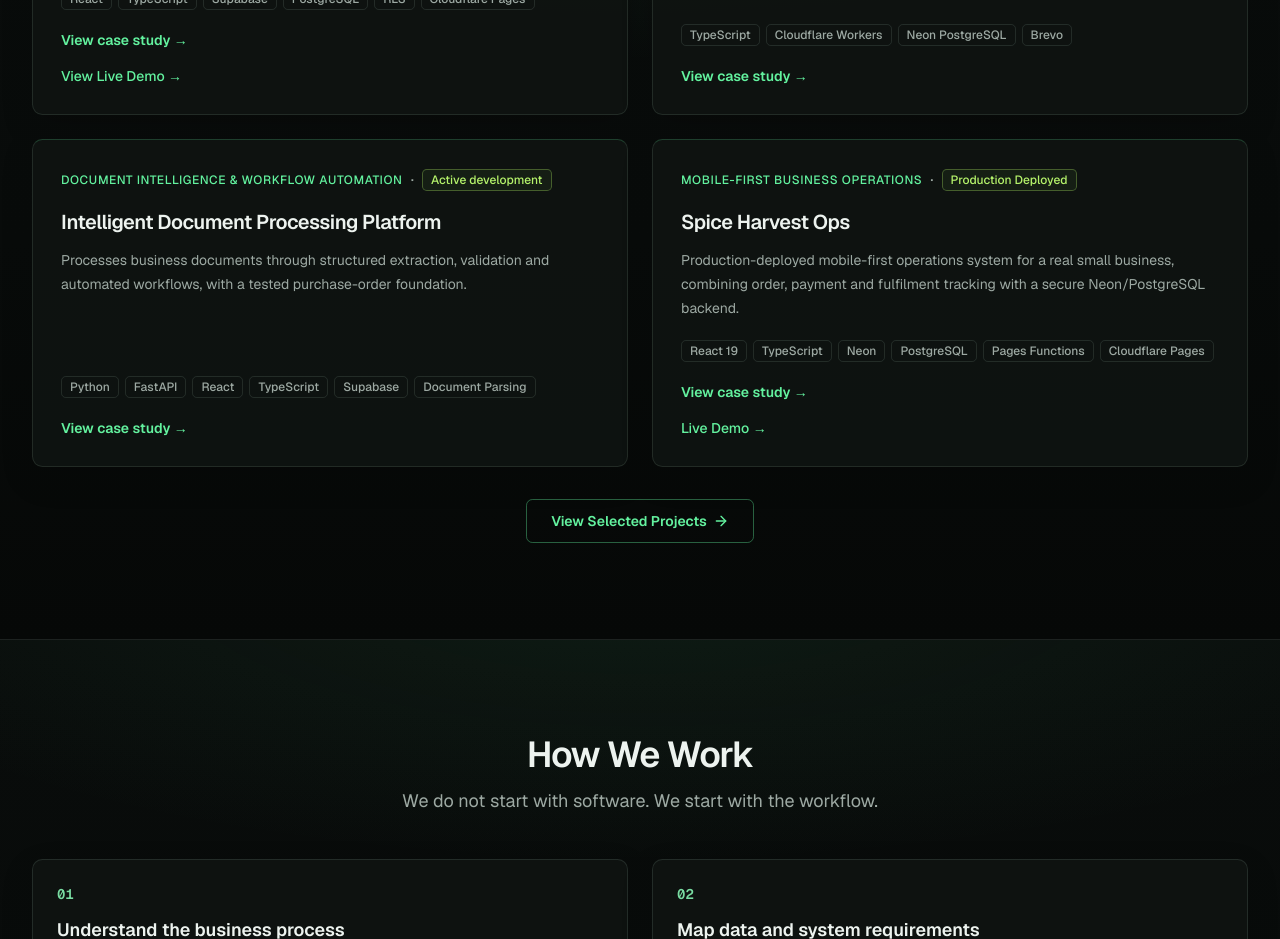
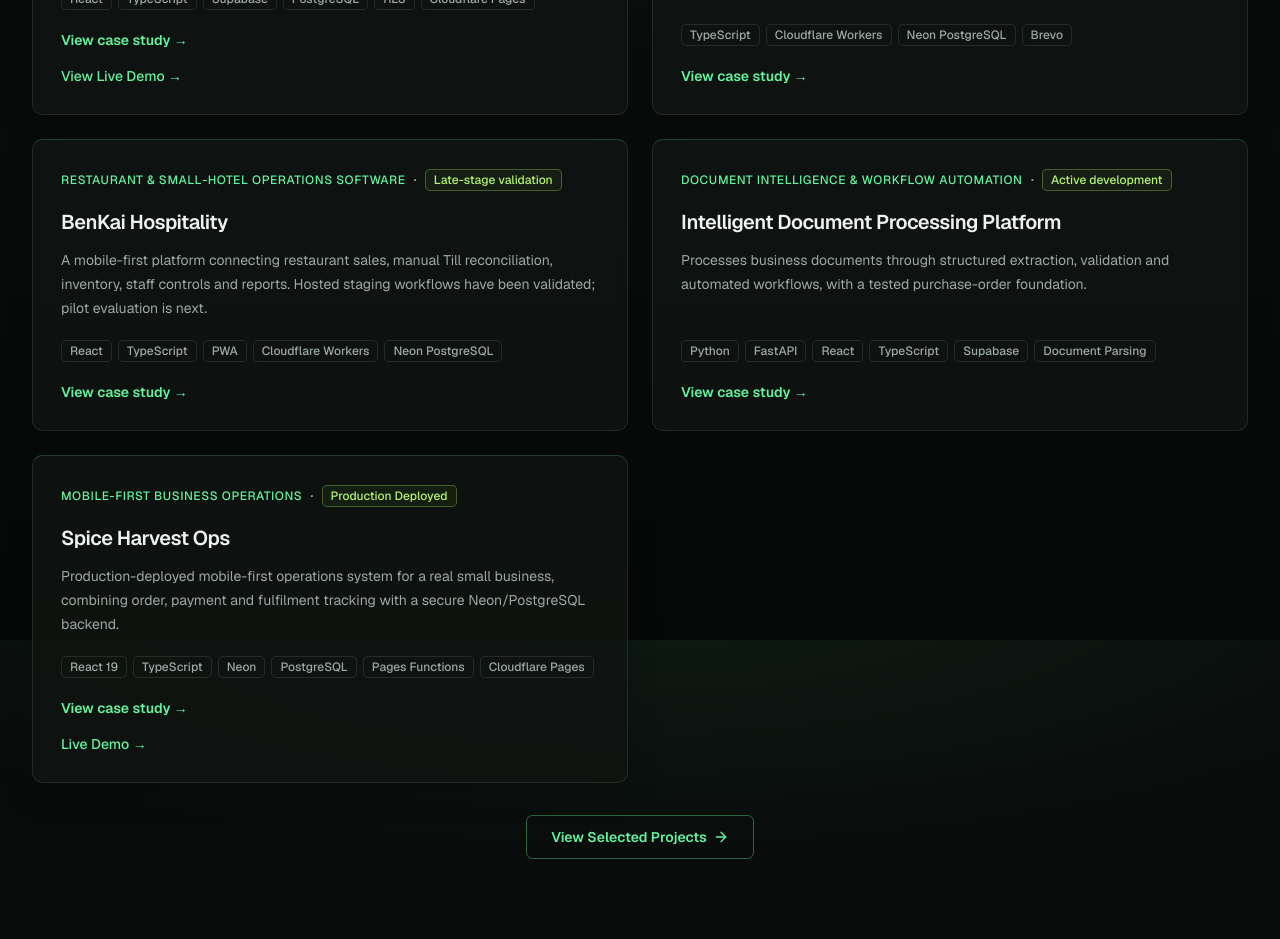
Before and after one commit to kamaubenjamin/benjamin-kamau-portfolio, a Next.js app: page / in a window 1280 px wide. Shown: the part 2560-3499 px from the top of the page. Built offline with nearby package versions, Linux system fonts and the light colour scheme; no server answers.

Commit message:
feat: add staging-validated BenKai Hospitality portfolio case study

```diff
--- a/src/data/projects.ts
+++ b/src/data/projects.ts
@@ -83,18 +83,104 @@ export interface Project {
 const projectDisplayOrder = new Map([
   ["gymbolt-gym-management-system", 0],
   ["benkai-collect", 1],
-  ["house-of-original", 2],
-  ["exploreafrica-travel-platform", 3],
-  ["intelligent-document-processing-platform", 4],
-  ["spice-harvest-ops", 5],
-  ["quoteflows", 6],
-  ["essiedo-catalogue-pilot", 7],
-  ["home-health-operations-demo", 8],
-  ["pair-and-place-website-operations", 9],
-  ["flow-sync", 10],
+  ["benkai-hospitality", 2],
+  ["house-of-original", 3],
+  ["exploreafrica-travel-platform", 4],
+  ["intelligent-document-processing-platform", 5],
+  ["spice-harvest-ops", 6],
+  ["quoteflows", 7],
+  ["essiedo-catalogue-pilot", 8],
+  ["home-health-operations-demo", 9],
+  ["pair-and-place-website-operations", 10],
+  ["flow-sync", 11],
 ]);
 
 export const projects: Project[] = ([
+  {
+    slug: "benkai-hospitality",
+    title: "BenKai Hospitality",
+    category: "Restaurant & Small-Hotel Operations Software",
+    status: "Late-stage validation",
+    statusVariant: "lime",
+    shortDescription:
+      "Mobile-first hospitality operations platform bringing restaurant sales, checkout, stock, expenses and reporting into one workspace.",
+    cardDescription:
+      "Installable, multi-tenant restaurant and small-hotel operations software with staged checkout, inventory and staff-access workflows. Hosted staging acceptance has passed; production launch remains pending.",
+    featuredDescription:
+      "A mobile-first platform connecting restaurant sales, manual Till reconciliation, inventory, staff controls and reports. Hosted staging workflows have been validated; pilot evaluation is next.",
+    positioning:
+      "Staging-validated, pre-pilot hospitality software; not generally available.",
+    overview:
+      "BenKai Hospitality is an installable, mobile-first business operations platform designed for independent restaurants and small hotels. It helps business owners track daily sales, manage orders and payments, record stock movements and expenses, and review reports. The platform is designed for multiple independent businesses, each with its own configurable business identity and access controls. BenKai Hotel is a development benchmark tenant, not a hard-coded product identity.",
+    problem:
+      "Small hospitality operators often record sales, M-Pesa confirmations, supplier purchases, stock counts and expenses separately. This makes it difficult to reconcile a busy day, track credit and understand ingredient usage without repeatedly checking paper ledgers and messages.",
+    solution:
+      "Bring the daily workflow into one phone-friendly workspace: create orders, record cash and manually verified Buy Goods Till payments, track credit and adjustments, manage menu prices and stock purchases, complete closing counts, and review operational reports. Staff permissions separate frontline tasks from sensitive financial and administrative functions.",
+    publicCapabilities: [
+      "Order entry, sales ledger and checkout workflows",
+      "Cash, manually verified Till payments and credit tracking",
+      "Menu and pricing management with owner-controlled access",
+      "Stock purchases, ingredient usage and closing counts",
+      "Expenses and operational reporting",
+      "Role-based staff access and tenant-isolated business records",
+    ],
+    capabilities: [
+      "Mobile-first installable progressive web app",
+      "Configurable business branding for separate restaurant and hotel tenants",
+      "Orders and point-of-sale flow",
+      "Cash, split/partial payments, manually verified Till receipts and credit",
+      "Credit approvals, repayments and recorded refunds or reversals",
+      "Menu pricing, archiving and restoring items",
+      "Stock purchasing, closing counts and ingredient-use reconciliation",
+      "Expenses and wage records",
+      "Sales and operational reports, with gated Growth meal-costing and CSV workflows",
+      "Role-scoped permissions and tenant-isolation checks in hosted staging",
+    ],
+    architecture:
+      "React and TypeScript power the mobile-first application, with a Cloudflare Workers API and Neon PostgreSQL for persisted hospitality operations. Tenant-scoped authorization, staff roles and configurable branding are part of the reusable SaaS architecture. The staging environment is separate from production.",
+    architectureDetails: [
+      "Cloudflare Workers API with Neon PostgreSQL for operational records",
+      "Multi-tenant data boundaries with role-based access restrictions",
+      "Installable responsive PWA with configurable tenant identity",
+      "Staging validation for representative checkout, stock, credit and report flows",
+    ],
+    technologies: [
+      "React",
+      "TypeScript",
+      "Progressive Web App",
+      "Cloudflare Workers",
+      "Neon PostgreSQL",
+      "Role-Based Access",
+    ],
+    cardTechnologies: [
+      "React",
+      "TypeScript",
+      "PWA",
+      "Cloudflare Workers",
+      "Neon PostgreSQL",
+    ],
+    currentStatusHeading: "Hosted staging validated; pre-pilot release",
+    currentStatus:
+      "As of 24 November 2026, hosted staging acceptance has passed for representative checkout, staff-role access, tenant isolation, credit handling, stock closing counts, Growth meal-costing and CSV restrictions. The product remains in pre-pilot evaluation: physical iPhone acceptance, pilot feedback and production sign-off are still outstanding. A staging workspace is not a public commercial launch.",
+    roadmap:
+      "Complete physical-device acceptance and pilot evaluation, review remaining administration and security lifecycle changes, then make a separate decision on production readiness and controlled onboarding. Automated Safaricom Till/M-Pesa verification and broad commercial availability are not claimed.",
+    role:
+      "BenKai Systems is responsible for product discovery, workflow design, mobile-first implementation, multi-tenant architecture, staging deployment and validation.",
+    callToAction:
+      "Run a restaurant or small hotel and want clearer control of orders, stock and daily sales? Talk to BenKai Systems about your current workflow. Public self-service onboarding is not open yet.",
+    repositoryStatus: "Private proprietary source repository",
+    liveDemoStatus: "No unrestricted public demo is advertised.",
+    claimsNotToMake: [
+      "No production launch or general customer onboarding claim",
+      "No paying-customer, adoption, revenue, savings or operational impact metrics",
+      "No automatic or bank-verified M-Pesa/Till integration claim",
+      "No physical iPhone/device acceptance claim",
+      "No completed pilot evaluation or disaster-recovery certification claim",
+      "No claim that all pending administrative lifecycle changes are deployed",
+      "Do not publish private staging credentials, invitation links, infrastructure identifiers or tenant data",
+    ],
+    featured: true,
+  },
   {
     slug: "intelligent-document-processing-platform",
     title: "Intelligent Document Processing Platform",
```
Also changed, not shown: 5 other files (tests, documents, lock files or other folders).
